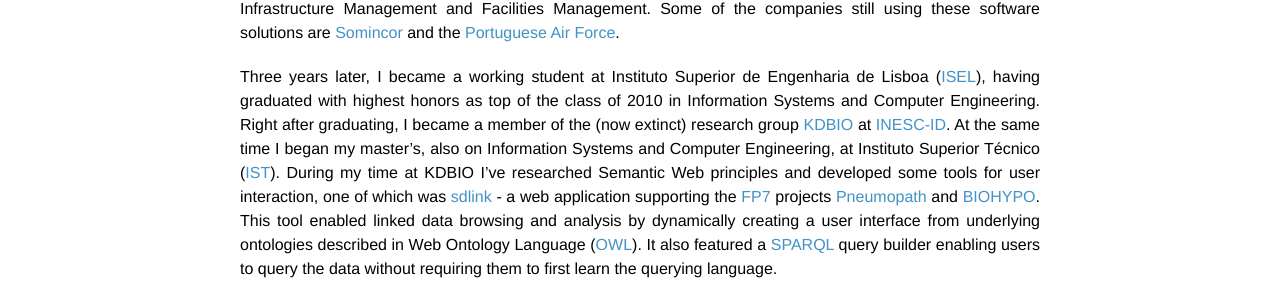
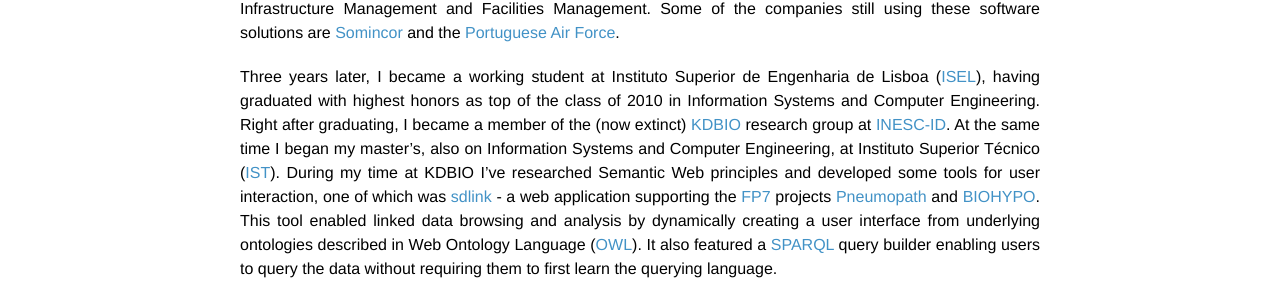
Before and after one commit to pmreis/pmreis.github.io, a Jekyll site: the page built from about.md, in a window 1280 px wide. Shown: the part 904-1208 px from the top of the page. Built offline with Jekyll 4.4.1, drawn with Linux system fonts in a browser that asks for light colours; nearby versions of some CDN libraries; some web fonts are replaced.

Commit message:
yet another

```diff
--- a/about.md
+++ b/about.md
@@ -14,7 +14,7 @@
 
 In 1998 I started developing software for some companies as a freelancer, ended up developing the ticketing solution for Torre Vasco da Gama during the Portuguese Expo '98. Sometime later I began consulting for Enterprise Resource Planning national software producers via authorized partners. Became an entrepreneur promoter in 2003 and helped to create a software development company targeting markets with administrative and spacial requirements in their business processes. These markets included Environmental Management, Infrastructure Management and Facilities Management. Some of the companies still using these software solutions are [Somincor](http://www.lundinmining.com/s/Neves-Corvo.asp) and the [Portuguese Air Force](http://www.emfa.pt/).
 
-Three years later, I became a working student at Instituto Superior de Engenharia de Lisboa ([ISEL](http://www.isel.pt)), having graduated with highest honors as top of the class of 2010 in Information Systems and Computer Engineering. Right after graduating, I became a member of the (now extinct) research group [KDBIO](http://kdbio.inesc-id.pt/) at [INESC-ID](http://www.inesc-id.pt/). At the same time I began my master's, also on Information Systems and Computer Engineering, at Instituto Superior Técnico ([IST](http://tecnico.ulisboa.pt/en/)). During my time at KDBIO I've researched Semantic Web principles and developed some tools for user interaction, one of which was [sdlink](http://kdbio.inesc-id.pt/sdlink/) - a web application supporting the [FP7](http://cordis.europa.eu/fp7/home_en.html) projects [Pneumopath](http://www2.le.ac.uk/projects/pneumopath) and [BIOHYPO](http://cordis.europa.eu/result/rcn/53312_en.html). This tool enabled linked data browsing and analysis by dynamically creating a user interface from underlying ontologies described in Web Ontology Language ([OWL](http://en.wikipedia.org/wiki/Web_Ontology_Language)). It also featured a [SPARQL](http://en.wikipedia.org/wiki/SPARQL) query builder enabling users to query the data without requiring them to first learn the querying language.
+Three years later, I became a working student at Instituto Superior de Engenharia de Lisboa ([ISEL](http://www.isel.pt)), having graduated with highest honors as top of the class of 2010 in Information Systems and Computer Engineering. Right after graduating, I became a member of the (now extinct) [KDBIO](http://kdbio.inesc-id.pt/) research group at [INESC-ID](http://www.inesc-id.pt/). At the same time I began my master's, also on Information Systems and Computer Engineering, at Instituto Superior Técnico ([IST](http://tecnico.ulisboa.pt/en/)). During my time at KDBIO I've researched Semantic Web principles and developed some tools for user interaction, one of which was [sdlink](http://kdbio.inesc-id.pt/sdlink/) - a web application supporting the [FP7](http://cordis.europa.eu/fp7/home_en.html) projects [Pneumopath](http://www2.le.ac.uk/projects/pneumopath) and [BIOHYPO](http://cordis.europa.eu/result/rcn/53312_en.html). This tool enabled linked data browsing and analysis by dynamically creating a user interface from underlying ontologies described in Web Ontology Language ([OWL](http://en.wikipedia.org/wiki/Web_Ontology_Language)). It also featured a [SPARQL](http://en.wikipedia.org/wiki/SPARQL) query builder enabling users to query the data without requiring them to first learn the querying language.
 
 I was later invited to collaborate on starting up [HeartGenetics](http://www.heartgenetics.com/) as IT director. During the course of one year I was able to design and implement an Information System for combining genotype and research data on heart related pathologies, enabling the company to provide an innovative healthcare service and still comply with the legal requirements for privacy on clinical data. My master [thesis](https://fenix.tecnico.ulisboa.pt/cursos/meic-a/dissertacao/2353642459446) provided me with a deep insight into these subjects, since it consisted of a proposal for a global healthcare system compliant with data protection laws.
 
```
